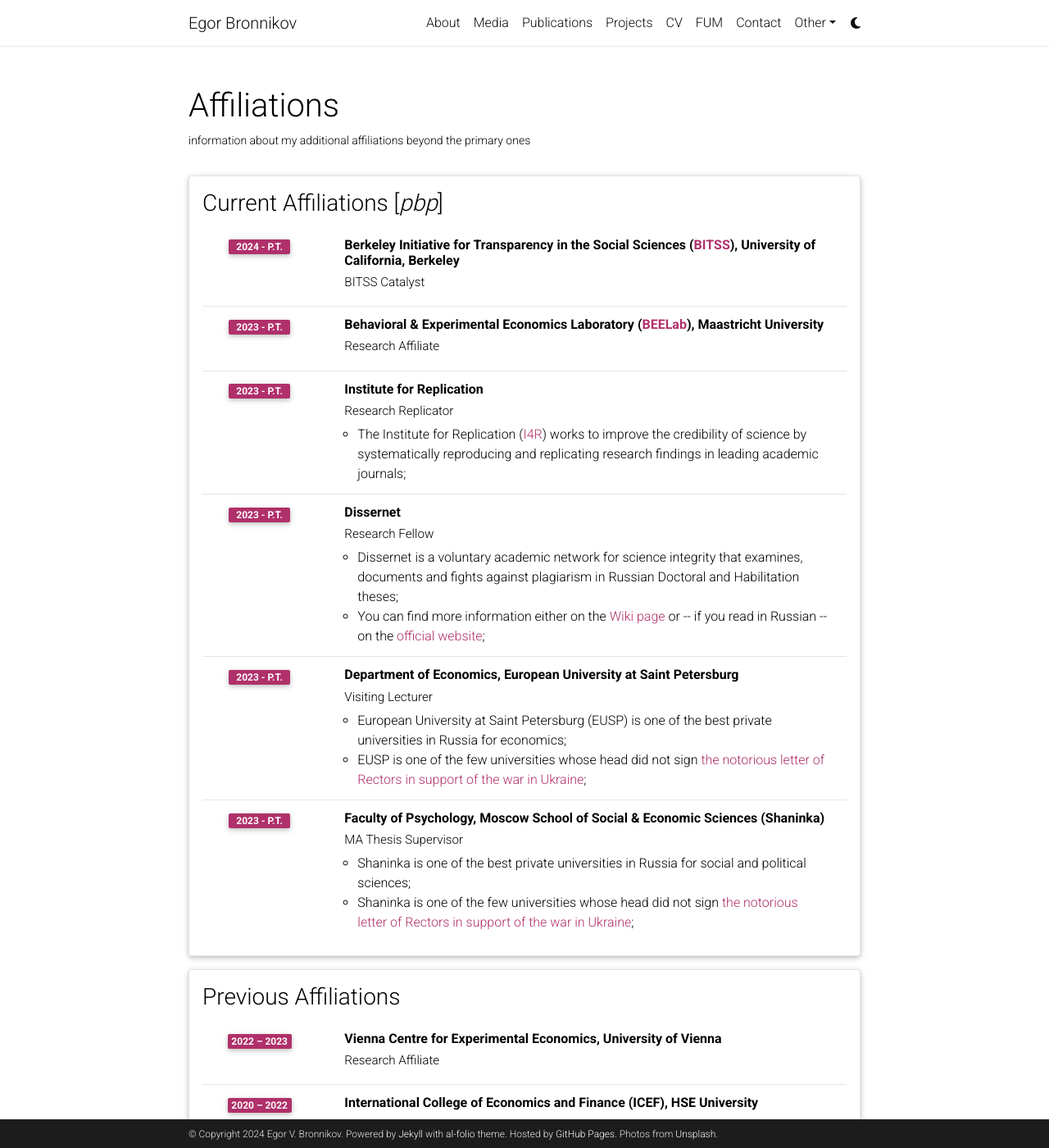
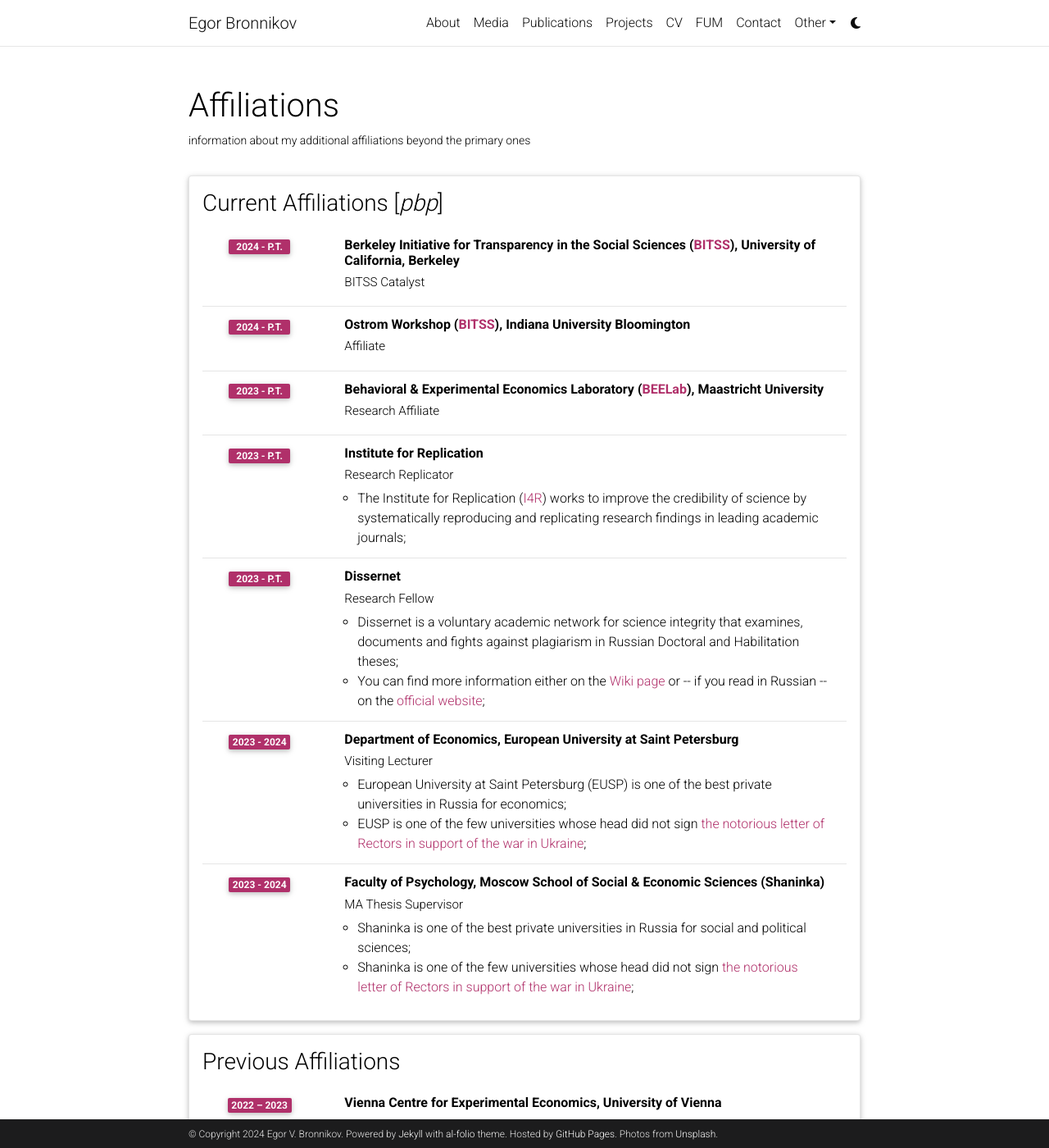
Before and after one commit to egorbronnikov/egorbronnikov.github.io, a Jekyll site: the page built from _pages/affiliations.md, in a window 1280 px wide and 1400 px high. Shown: the whole window at 82% size. Built offline with Jekyll 4.4.1, drawn with Linux system fonts in a browser that asks for light colours; comment, search, counter and statistics services are not loaded; a style sheet for code colours, icons or effects is not loaded.

Commit message:
Update affiliations.yml

```diff
--- a/_data/affiliations.yml
+++ b/_data/affiliations.yml
@@ -3,6 +3,9 @@
   contents:
     - title: Berkeley Initiative for Transparency in the Social Sciences (<a href="https://www.bitss.org/">BITSS</a>), University of California, Berkeley
       institution: BITSS Catalyst
+      year: 2024 - p.t.
+    - title: Ostrom Workshop (<a href="https://ostromworkshop.indiana.edu/about/workshop-affiliates/index.html?keyword=Bronnikov&subType=all&program=all&geographical-area=all&typeDefault=Workshop%20Affiliates">BITSS</a>), Indiana University Bloomington
+      institution: Affiliate
       year: 2024 - p.t.
     - title: Behavioral & Experimental Economics Laboratory (<a href="https://sbe.maastrichtuniversity.nl/beelab/">BEELab</a>), Maastricht University
       institution: Research Affiliate
@@ -20,13 +23,13 @@
         - You can find more information either on the <a href="https://en.wikipedia.org/wiki/Dissernet">Wiki page</a> or -- if you read in Russian -- on the <a href="https://www.dissernet.org/">official website</a>;
     - title: Department of Economics, European University at Saint Petersburg
       institution: Visiting Lecturer
-      year: 2023 - p.t.
+      year: 2023 - 2024
       description:
         - European University at Saint Petersburg (EUSP) is one of the best private universities in Russia for economics;
         - EUSP is one of the few universities whose head did not sign <a href="https://rsr-online.ru/news/2022/3/4/obrashenie-rossijskogo-soyuza-rektorov/">the notorious letter of Rectors in support of the war in Ukraine</a>;
     - title: Faculty of Psychology, Moscow School of Social & Economic Sciences (Shaninka)
       institution: MA Thesis Supervisor
-      year: 2023 - p.t.
+      year: 2023 - 2024
       description:
         - Shaninka is one of the best private universities in Russia for social and political sciences;
         - Shaninka  is one of the few universities whose head did not sign <a href="https://rsr-online.ru/news/2022/3/4/obrashenie-rossijskogo-soyuza-rektorov/">the notorious letter of Rectors in support of the war in Ukraine</a>;
```
